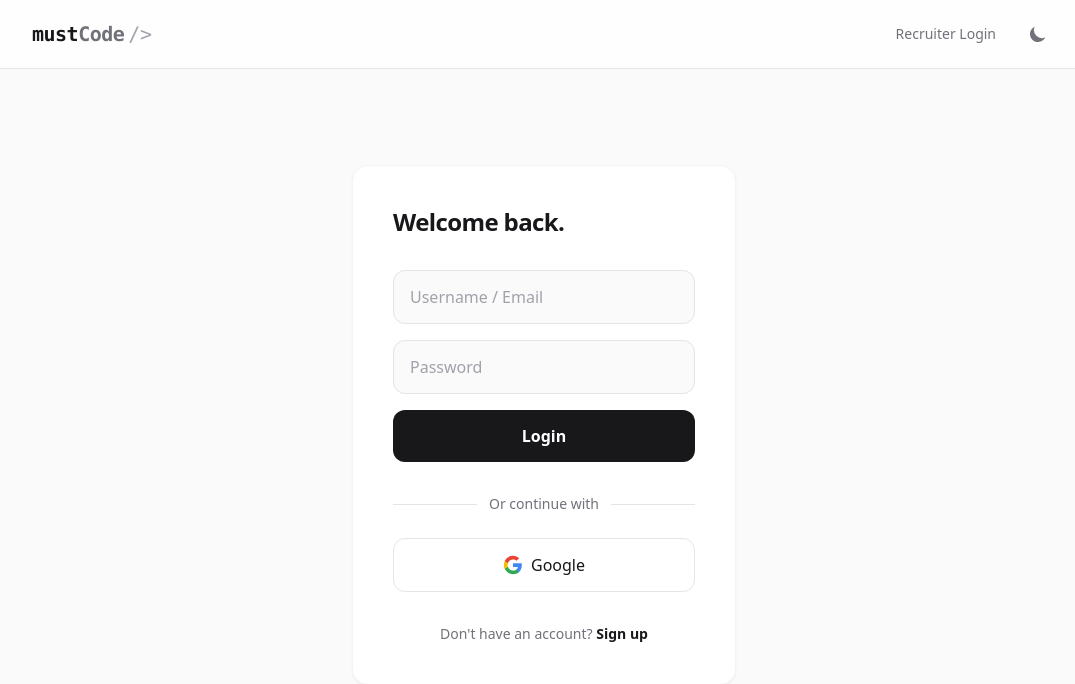
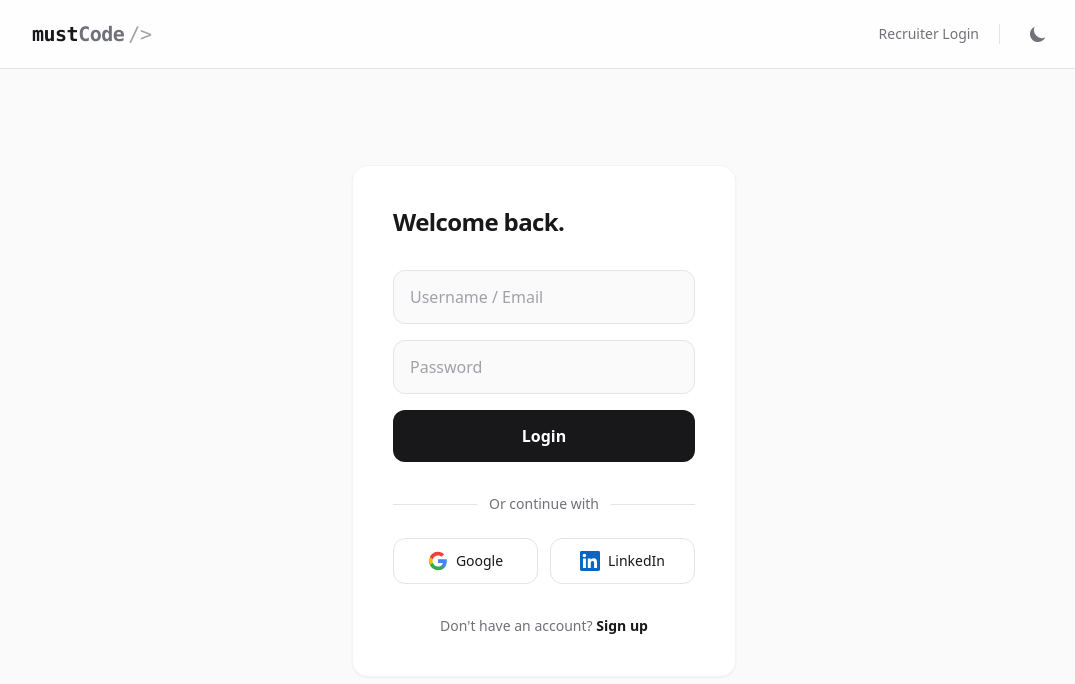
Before and after one commit to mastewalshiferaw/Projects, a Django app: page /accounts/login/ in a window 1280 px wide. Shown: the top 684 px of the page, without its empty margins (96-1171 px from the left). Run offline with Django 5.2, Linux system fonts and the light colour scheme; parts of the project's set-up code (start-up, migrations or seed data) failed here and were passed over; some libraries are stand-ins or nearby versions.

Commit message:
fix: sign up page with linkedin and google

```diff
--- a/Resume_Parsing/ai_ats/core/templates/core/base.html
+++ b/Resume_Parsing/ai_ats/core/templates/core/base.html
@@ -1,10 +1,9 @@
-<!-- core/templates/core/base.html -->
 <!DOCTYPE html>
 <html lang="en">
 <head>
     <meta charset="UTF-8">
     <meta name="viewport" content="width=device-width, initial-scale=1.0">
-    <title>mustCode's ATS</title>
+    <title>mustCode /> ATS</title>
     <script src="https://cdn.tailwindcss.com"></script>
     <script>tailwind.config = { darkMode: 'class', }</script>
     <script>
@@ -18,24 +17,29 @@
 <body class="bg-zinc-50 text-zinc-900 dark:bg-zinc-950 dark:text-zinc-100 font-sans antialiased transition-colors duration-300 selection:bg-zinc-900 selection:text-white">
 
     <!-- Minimalist Navbar -->
-    <nav class="bg-white/80 dark:bg-zinc-950/80 backdrop-blur-md border-b border-zinc-200 dark:border-zinc-800 px-6 py-4 sticky top-0 z-50">
+    <nav class="bg-white/80 dark:bg-zinc-950/80 backdrop-blur-md border-b border-zinc-200 dark:border-zinc-800 px-6 py-4 sticky top-0 z-50 transition-colors duration-300">
         <div class="max-w-5xl mx-auto flex justify-between items-center">
 
-            <!-- B&W Branding -->
+            <!-- B&W Branding (Added the missing "/>" here!) -->
             <a href="{% url 'landing_page' %}" class="flex items-center hover:opacity-70 transition-opacity">
                 <div class="font-mono font-bold text-xl tracking-tight">
-                    <span class="text-zinc-900 dark:text-white">must</span><span class="text-zinc-500">Code</span><span class="text-zinc-400 font-light ml-1">/></span>
+                    <span class="text-zinc-900 dark:text-white transition-colors">must</span><span class="text-zinc-500">Code</span><span class="text-zinc-400 font-light ml-1">/&gt;</span>
                 </div>
             </a>
 
-            <div class="flex items-center gap-6">
+            <div class="flex items-center gap-5">
                 {% if user.is_authenticated %}
-                    <form action="{% url 'logout' %}" method="post" class="inline">
-                        {% csrf_token %}
-                        <button type="submit" class="text-sm font-medium text-zinc-500 hover:text-zinc-900 dark:hover:text-white transition-colors">Logout</button>
-                    </form>
+                    <div class="flex items-center gap-4 border-r border-zinc-200 dark:border-zinc-800 pr-5 transition-colors">
+                        <!-- THE USERNAME GREETING -->
+                        <span class="text-sm font-bold text-zinc-900 dark:text-zinc-100">Hi, {{ user.username }}</span>
+
+                        <form action="{% url 'logout' %}" method="post" class="inline">
+                            {% csrf_token %}
+                            <button type="submit" class="text-sm font-medium text-zinc-500 hover:text-red-500 dark:text-zinc-400 dark:hover:text-red-400 transition-colors">Logout</button>
+                        </form>
+                    </div>
                 {% else %}
-                    <a href="{% url 'login' %}" class="text-sm font-medium text-zinc-500 hover:text-zinc-900 dark:hover:text-white transition-colors">Recruiter Login</a>
+                    <a href="{% url 'login' %}" class="text-sm font-medium text-zinc-500 hover:text-zinc-900 dark:hover:text-white transition-colors border-r border-zinc-200 dark:border-zinc-800 pr-5">Recruiter Login</a>
                 {% endif %}
 
                 <!-- Dark Mode Toggle -->
--- a/Resume_Parsing/ai_ats/core/templates/registration/login.html
+++ b/Resume_Parsing/ai_ats/core/templates/registration/login.html
@@ -39,8 +39,10 @@
         </div>
     </div>
 
-    <!-- UI GOOGLE BUTTON (Fixed Official Logo) -->
-    <button type="button" onclick="alert('Google Auth will be activated after deployment!')" class="w-full flex justify-center items-center py-3.5 border border-zinc-200 dark:border-zinc-700 rounded-xl hover:bg-zinc-50 dark:hover:bg-zinc-800 transition-colors text-zinc-900 dark:text-white font-medium">
+    <!-- GOOGLE & LINKEDIN GRID -->
+    <div class="grid grid-cols-2 gap-3">
+        <!-- Google -->
+        <button type="button" onclick="alert('Google Auth will be activated after deployment!')" class="w-full flex justify-center items-center py-3 border border-zinc-200 dark:border-zinc-700 rounded-xl hover:bg-zinc-50 dark:hover:bg-zinc-800 transition-colors text-zinc-900 dark:text-white font-medium text-sm">
             <svg class="w-5 h-5 mr-2" viewBox="0 0 24 24" xmlns="http://www.w3.org/2000/svg">
                 <path d="M22.56 12.25c0-.78-.07-1.53-.2-2.25H12v4.26h5.92c-.26 1.37-1.04 2.53-2.21 3.31v2.77h3.57c2.08-1.92 3.28-4.74 3.28-8.09z" fill="#4285F4"/>
                 <path d="M12 23c2.97 0 5.46-.98 7.28-2.66l-3.57-2.77c-.98.66-2.23 1.06-3.71 1.06-2.86 0-5.29-1.93-6.16-4.53H2.18v2.84C3.99 20.53 7.7 23 12 23z" fill="#34A853"/>
@@ -49,6 +51,14 @@
             </svg>
             Google
         </button>
+        <!-- LinkedIn -->
+        <button type="button" onclick="alert('LinkedIn Auth will be activated after deployment!')" class="w-full flex justify-center items-center py-3 border border-zinc-200 dark:border-zinc-700 rounded-xl hover:bg-zinc-50 dark:hover:bg-zinc-800 transition-colors text-zinc-900 dark:text-white font-medium text-sm">
+            <svg class="w-5 h-5 mr-2" fill="#0A66C2" viewBox="0 0 24 24" xmlns="http://www.w3.org/2000/svg">
+                <path d="M22.23 0H1.77C.8 0 0 .77 0 1.72v20.56C0 23.23.8 24 1.77 24h20.46c.98 0 1.77-.77 1.77-1.72V1.72C24 .77 23.2 0 22.23 0zM7.12 20.45H3.56V9h3.56v11.45zM5.34 7.43c-1.14 0-2.06-.92-2.06-2.06 0-1.14.92-2.06 2.06-2.06s2.06.92 2.06 2.06c0 1.14-.92 2.06-2.06 2.06zm15.11 13.02h-3.56v-5.56c0-1.32-.02-3.02-1.84-3.02-1.84 0-2.12 1.44-2.12 2.92v5.66h-3.56V9h3.42v1.56h.05c.48-.9 1.63-1.84 3.35-1.84 3.58 0 4.25 2.36 4.25 5.43v6.3z"/>
+            </svg>
+            LinkedIn
+        </button>
+    </div>
 
     <div class="mt-8 text-center text-sm text-zinc-500 transition-colors">
         Don't have an account?
```
Also changed, not shown: Resume_Parsing/ai_ats/core/templates/registration/signup.html (+10 -14 lines). Lines whose indentation alone changed are shown as unchanged.
